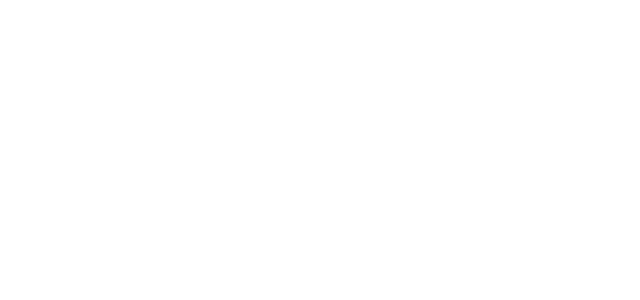
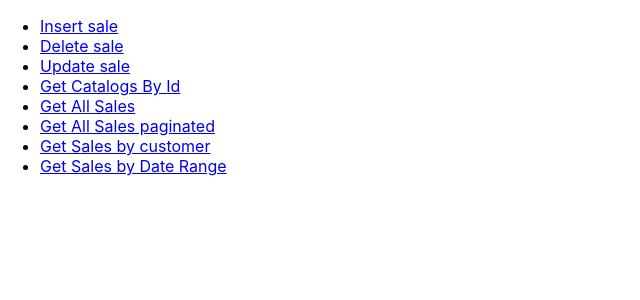
Before and after one commit to AvulaViswaTeja/retailflow-frontend, a React (Create React App) app: page /Sale in a window 1280 px wide. Before the commit this address had no page. Shown: the top 300 px of the page, without its empty margins (0-640 px from the left). Built offline with nearby package versions, Linux system fonts and the light colour scheme.

Commit message:
sales,invoice,payment are updated

```diff
--- a/src/App.js
+++ b/src/App.js
@@ -3,7 +3,33 @@
 import InsertCatalog from './components/Catalog/InsertCatalog';
 import DeleteCatalog from './components/Catalog/DeleteCatalog';
 import InventoryHome  from './components/Inventory/InventoryHome';
+
 import SaleHome from './components/Sale/SaleHome';
+import InsertSale from './components/Sale/InsertSale'
+import DeleteSale from './components/Sale/DeleteSale'
+import UpdateSale from './components/Sale/UpdateSale'
+import GetAllSales from './components/Sale/GetAllSales'
+import GetAllSalesPaginated from './components/Sale/GetAllSalesPaginated'
+import GetSalesByCustomer from './components/Sale/GetSalesByCustomer'
+import GetSaleById from './components/Sale/GetSaleById'
+import GetSalesByDateRange from './components/Sale/GetSalesByDateRange'
+
+import PaymentHome from './components/Payment/PaymentHome';
+import InsertPayment from './components/Payment/InsertPayment'
+import UpdatePayment from './components/Payment/UpdatePayment'
+import DeletePayment from './components/Payment/DeletePayment'
+import GetPaymentById from './components/Payment/GetPaymentById'
+import GetByInvoice from './components/Payment/GetByInvoice'
+import GetPaginated from './components/Payment/GetPaginated'
+import GetAllPayments from './components/Payment/GetAllPayments'
+
+import InvoiceHome from './components/Invoice/InvoiceHome';
+import InsertInvoice from './components/Invoice/InsertInvoice';
+import UpdateInvoice from './components/Invoice/UpdateInvoice';
+import DeleteInvoice from './components/Invoice/DeleteInvoice';
+import GetAllInvoices from './components/Invoice/GetAllInvoices';
+import GetByDateRange from './components/Invoice/GetByDateRange';
+import GetByStatus from './components/Invoice/GetByStatus';
 
 
 function App() {
@@ -13,10 +39,47 @@
         <Route path="/Catalog" element={<CatalogHome/>}>
           <Route path="insert" element={<InsertCatalog/>}></Route>
           <Route path="delete" element={<DeleteCatalog/>}></Route>
-
+        </Route>
+        <Route path="/inventory" element={<InventoryHome/>}>
         </Route>
 
-        <Route path="/inventory" element={<InventoryHome/>}></Route>
+        {/* Sale Route */}
+        <Route path="/Sale" element={<SaleHome/>}>
+          <Route path="insert" element={<InsertSale/>}></Route>
+          <Route path="delete" element={<DeleteSale/>}></Route>
+          <Route path="update" element={<UpdateSale/>}></Route>
+          <Route path="getById" element={<GetSaleById/>}></Route>
+          <Route path="getAll" element={<GetAllSales/>}></Route>
+          <Route path="getAllPaginated" element={<GetAllSalesPaginated/>}></Route>
+          <Route path="getSalesByCustomer" element={<GetSalesByCustomer/>}></Route>
+          <Route path="getSalesByDateRange" element={<GetSalesByDateRange/>}></Route>
+        </Route>
+
+        {/* Payment Route */}
+        <Route path="/Payment" element={<PaymentHome />}>
+          <Route path="insert" element={<InsertPayment/>}></Route>
+          <Route path="update" element={<UpdatePayment/>}></Route>
+          <Route path="delete" element={<DeletePayment/>}></Route>
+          <Route path="getPaymentById" element={<GetPaymentById/>}></Route>
+          <Route path="getAll" element={<GetAllPayments/>}></Route>
+          <Route path="getByInvoice" element={<GetByInvoice/>}></Route>
+          <Route path="getPaginated" element={<GetPaginated/>}></Route>
+        </Route>
+
+        {/* Invoice Route */}
+        <Route path="/Invoice" element={<InvoiceHome/>}>
+          <Route path="insert" element={<InsertInvoice/>}></Route>
+          <Route path="update" element={<UpdateInvoice/>}></Route>
+          <Route path="delete" element={<DeleteInvoice/>}></Route>
+          <Route path="getAll" element={<GetAllInvoices/>}></Route>
+          <Route path="getByDateRange" element={<GetByDateRange/>}></Route>
+          <Route path="getByStatus" element={<GetByStatus />}></Route>
+          <Route path="getPaginated" element={<GetPaginated />}></Route>
+        </Route>
+
+
+
+
       </Routes>
     </Router>
   );
--- a/src/components/Catalog/CatalogHome.js
+++ b/src/components/Catalog/CatalogHome.js
@@ -11,7 +11,6 @@
                     <li><Link to="getById">Get Catalogs By Id</Link></li>
                     <li><Link to="getByProduct">Get Catalogs By Product</Link></li>
                     <li><Link to="getAll">Get Catalogs All Catalogs</Link></li>
-
                 </ul>
             </nav>
             <Outlet></Outlet>
--- /dev/null
+++ b/src/components/Invoice/InvoiceHome.js
@@ -0,0 +1,31 @@
+import {Link,Outlet} from 'react-router-dom'
+export default function InvoiceHome(){
+    return(<div>
+        <nav>
+            <ul>
+                <li>
+                    <Link to="insert">Insert Invoice</Link>
+                </li>
+                <li>
+                    <Link to="update">Update Invoice</Link>
+                </li>
+                <li>
+                    <Link to="delete">Deletd Invoice</Link>
+                </li>
+                <li>
+                    <Link to="getAll">Get All Invoices</Link>
+                </li>
+                <li>
+                    <Link to="getByDateRange">Get By Date Range</Link>
+                </li>
+                <li>
+                    <Link to="getByStatus">Get By Status</Link>
+                </li>
+                <li>
+                    <Link to="getPaginated">Get All Paginated</Link>
+                </li>
+            </ul>
+        </nav>
+        <Outlet></Outlet>
+    </div>)
+}
--- a/src/components/Payment/GetByInvoice.js
+++ b/src/components/Payment/GetByInvoice.js
@@ -1,5 +1,5 @@
 export  default function GetByInvoice(){
     return(<div>
-        <h1>Get By Invoice</h1>
+        <h1>Get By Invoice component</h1>
     </div>);
 }
--- a/src/components/Payment/GetPayment.js
+++ /dev/null
@@ -1,5 +0,0 @@
-export  default function GetPayment(){
-    return(<div>
-        <h1>Get Payment </h1>
-    </div>);
-}
--- /dev/null
+++ b/src/components/Payment/GetPaymentById.js
@@ -0,0 +1,5 @@
+export  default function GetPaymentById(){
+    return(<div>
+        <h1>Get Payment by Id component</h1>
+    </div>);
+}
--- /dev/null
+++ b/src/components/Payment/PaymentHome.js
@@ -0,0 +1,31 @@
+import {Link,Outlet} from 'react-router-dom'
+export default function SaleHome(){
+    return(<div>
+        <nav>
+            <ul>
+                <li>
+                    <Link to="insert">Insert Payment</Link>
+                </li>
+                <li>
+                    <Link to="update">Update Payment</Link>
+                </li>
+                <li>
+                    <Link to="delete">Delete Payment</Link>
+                </li>
+                <li>
+                    <Link to="getPaymentById">Get Payment By Id</Link>
+                </li>
+                <li>
+                    <Link to="getByInvoice">Get Payment By invoice</Link>
+                </li>
+                <li>
+                    <Link to="getAll">Get All Payments</Link>
+                </li>
+                <li>
+                    <Link to="getPaginated">Get All paginated</Link>
+                </li>
+            </ul>
+        </nav>
+        <Outlet></Outlet>
+    </div>)
+}
--- a/src/components/Sale/GetSalesByDataRange.js
+++ b/src/components/Sale/GetSalesByDateRange.js
@@ -1,4 +1,4 @@
-export  default function GetSalesByDateRange(){
+export default function GetSalesByDateRange(){
     return(<div>
         <h1>Get Sale By Date Range component</h1>
     </div>);
--- a/src/components/Sale/SaleHome.js
+++ b/src/components/Sale/SaleHome.js
@@ -0,0 +1,37 @@
+import { Link, Outlet } from "react-router-dom";
+export default function SaleHome() {
+  return (
+    <div>
+      <nav>
+        <ul>
+          <li>
+            <Link to="insert">Insert sale</Link>
+          </li>
+          <li>
+            <Link to="delete">Delete sale</Link>
+          </li>
+          <li>
+            <Link to="update">Update sale</Link>
+          </li>
+          <li>
+            <Link to="getById">Get Catalogs By Id</Link>
+          </li>
+          <li>
+            <Link to="getAll">Get All Sales</Link>
+          </li>
+          <li>
+            <Link to="getAllPaginated">Get All Sales paginated</Link>
+          </li>
+          <li>
+            <Link to="getSalesByCustomer"> Get Sales by customer</Link>
+          </li>
+          <li>
+            <Link to="getSalesByDateRange"> Get Sales by Date Range</Link>
+          </li>
+
+        </ul>
+      </nav>
+      <Outlet></Outlet>
+    </div>
+  );
+}
```
Also changed, not shown: src/components/Invoice/GetByDateRange.js (renamed from src/components/KPIReport/GetByDateRange.js).
